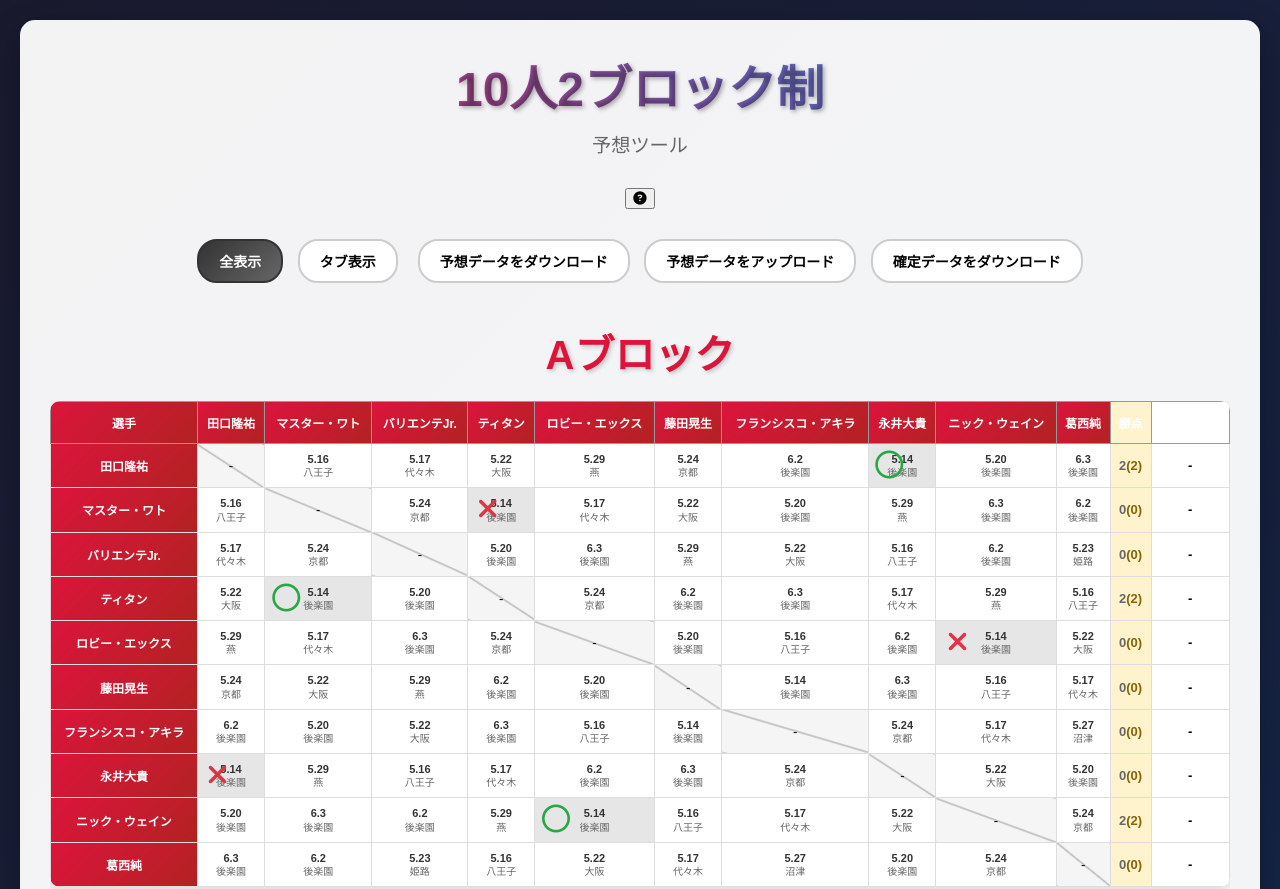
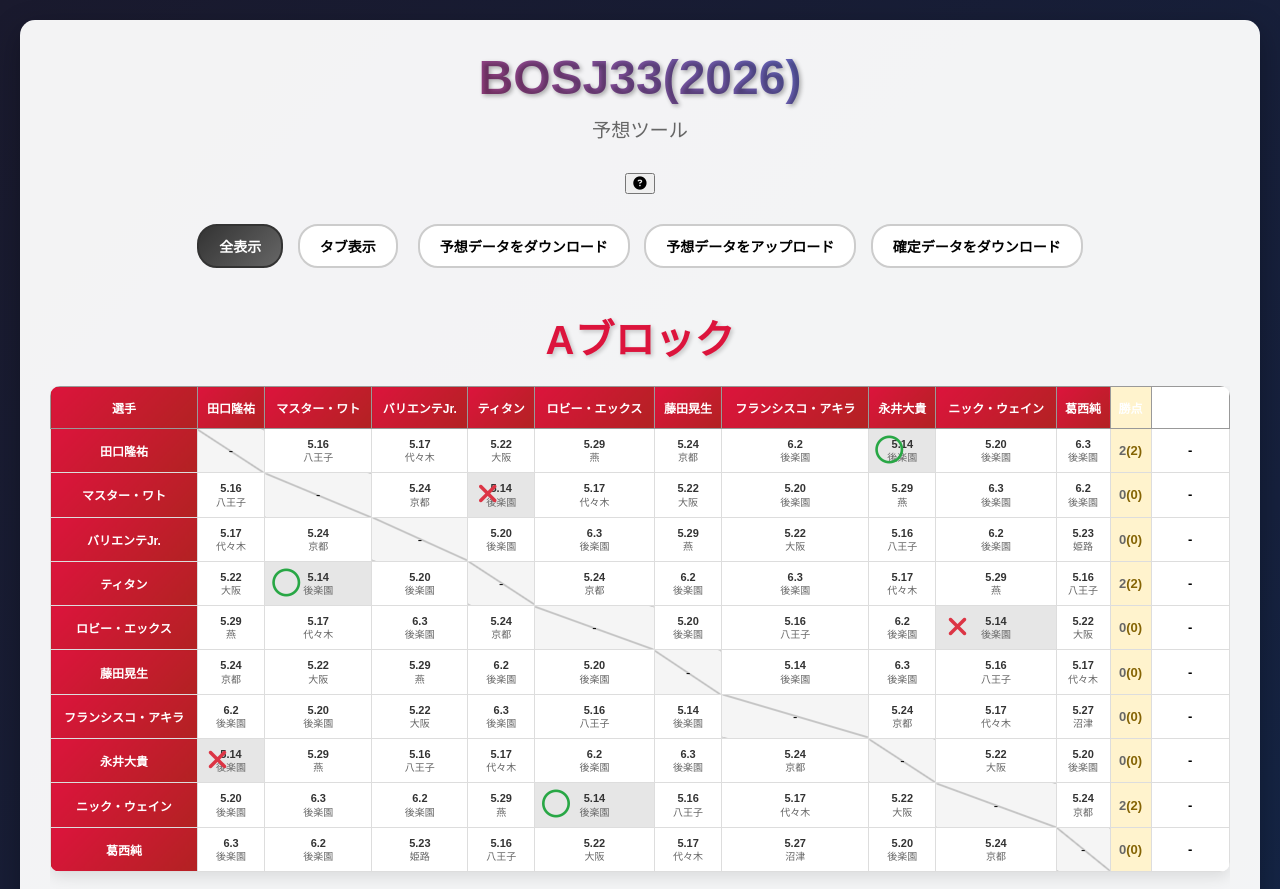
Before and after one commit to nakawankuma/bosj33Evaluation, a website: page index.html in a window 1280 px wide. Shown: the top 889 px of the page. Drawn offline with Linux system fonts and the light colour scheme.

Commit message:
タイトルを変更

```diff
--- a/index.html
+++ b/index.html
@@ -11,7 +11,7 @@
 <body>
     <div class="container">
         <div class="header">
-            <div class="main-title">10人2ブロック制</div>
+            <div class="main-title">BOSJ33(2026)</div>
             <div class="subtitle">予想ツール</div>
             <button id="help-btn" class="help-button" title="使い方"><i class="fa-solid fa-question-circle"></i></button>
         </div>
```
